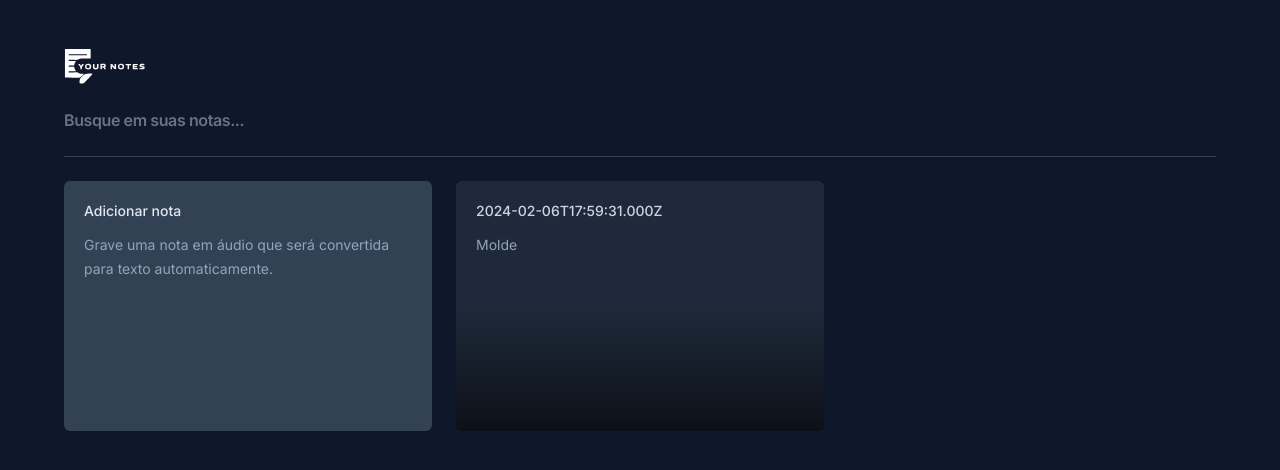
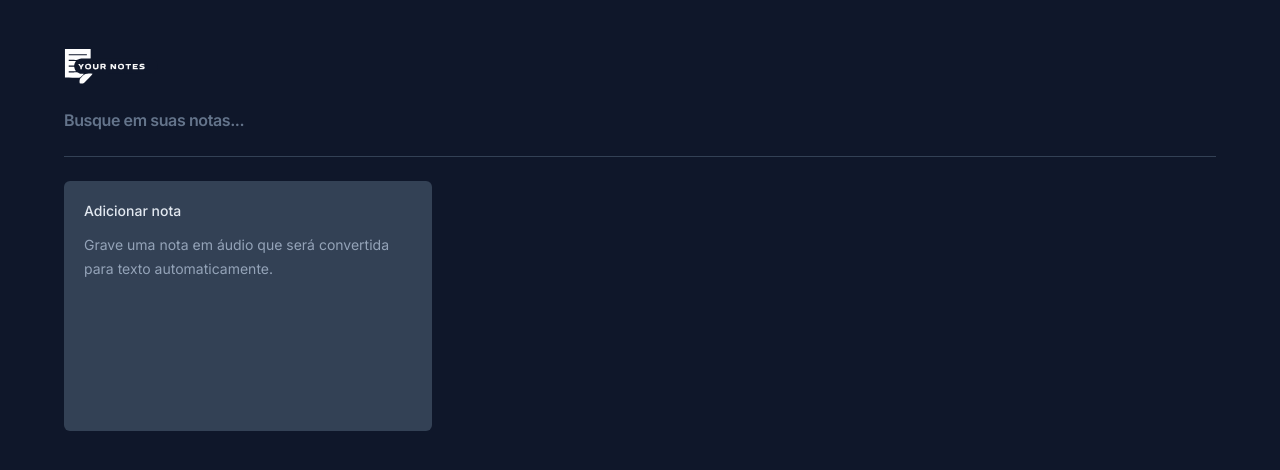
Before and after one commit to walacecordeiro/yourNotes, a React (Vite) app: page / in a window 1280 px wide. Shown: the top 470 px of the page. Built offline with nearby package versions, Linux system fonts and the light colour scheme.

Commit message:
creating notes; store note in its current state; I stored the note in web storage; I got the search input working

```diff
--- a/src/app.tsx
+++ b/src/app.tsx
@@ -1,8 +1,55 @@
+import { ChangeEvent, useState } from "react";
 import logo from "./assets/logo.svg";
 import { NewNoteCard } from "./components/new-note-card";
 import { NoteCard } from "./components/note-card";
 
+interface Note {
+  id: string;
+  date: Date;
+  content: string;
+}
+
 export function App() {
+  const [search, setSearch] = useState("");
+  const [notes, setNotes] = useState<Note[]>(() => {
+    const notesOnStorage = localStorage.getItem("notes");
+
+    if (notesOnStorage) {
+      return JSON.parse(notesOnStorage);
+    }
+
+    return [];
+  });
+
+  function onNoteCreated(content: string) {
+    const newNote = {
+      id: crypto.randomUUID(),
+      date: new Date(),
+      content,
+    };
+
+    const notesArray = [newNote, ...notes];
+
+    setNotes(notesArray);
+
+    localStorage.setItem("notes", JSON.stringify(notesArray));
+  }
+
+  function handleSearch(event: ChangeEvent<HTMLInputElement>) {
+    const query = event.target.value;
+
+    setSearch(query);
+  }
+
+  console.log(search);
+
+  const filteredNotes =
+    search != ""
+      ? notes.filter((note) =>
+          note.content.toLocaleLowerCase().includes(search.toLocaleLowerCase())
+        )
+      : notes;
+
   return (
     <div className="mx-auto max-w-6xl my-12 space-y-6">
       <img className="h-9" src={logo} alt="logo da your notes" />
@@ -12,22 +59,19 @@
           type="text"
           placeholder="Busque em suas notas..."
           className="w-full bg-transparent text-3
-
           xl font-semibold tracking-tight outline-none placeholder:text-slate-500"
+          onChange={handleSearch}
         />
       </form>
 
       <div className="h-px bg-slate-700" />
 
       <div className="grid grid-cols-3 auto-rows-[250px] gap-6">
-        <NewNoteCard />
+        <NewNoteCard onNoteCreated={onNoteCreated} />
 
-        <NoteCard
-          note={{
-            date: new Date(),
-            content: "Molde",
-          }}
-        />
+        {filteredNotes.map((note) => {
+          return <NoteCard key={note.id} note={note} />;
+        })}
       </div>
     </div>
   );
--- a/src/components/new-note-card.tsx
+++ b/src/components/new-note-card.tsx
@@ -3,7 +3,11 @@
 import { ChangeEvent, FormEvent, useState } from "react";
 import { toast } from "sonner";
 
-export function NewNoteCard() {
+interface NewNoteCardProps {
+  onNoteCreated: (conten: string) => void;
+}
+
+export function NewNoteCard({ onNoteCreated }: NewNoteCardProps) {
   const [shouldShowOnBoarding, setShouldShowOnBoarding] = useState(true);
   const [content, setContent] = useState("");
 
@@ -20,8 +24,12 @@
 
   function handleSaveNote(e: FormEvent) {
     e.preventDefault();
-    console.log(content);
-    toast.success("Nota criada com sucesso!")
+    onNoteCreated(content);
+
+    setContent('')
+    setShouldShowOnBoarding(true)
+
+    toast.success("Nota criada com sucesso!");
   }
 
   return (
@@ -69,6 +77,7 @@
                   autoFocus
                   className="text-sm leading-6 text-slate-400 bg-transparent resize-none flex-1 outline-none"
                   onChange={handleContentChange}
+                  value={content}
                 />
               )}
             </div>
--- a/src/components/note-card.tsx
+++ b/src/components/note-card.tsx
@@ -15,7 +15,10 @@
     <Dialog.Root>
       <Dialog.Trigger className="rounded-md text-left flex flex-col bg-slate-800 p-5 gap-3 overflow-hidden relative hover:ring-2 ring-slate-600 outline-none focus-visible:ring-2 focus-visible:ring-lime-400">
         <span className="text-sm font-medium text-slate-300">
-          {note.date.toISOString()}
+          {formatDistanceToNow(note.date, {
+            locale: ptBR,
+            addSuffix: true,
+          })}
         </span>
         <p className="text-sm leading-6 text-slate-400">{note.content}</p>
 
@@ -26,7 +29,7 @@
         <Dialog.Overlay className="inset-0 fixed bg-black/50" />
         <Dialog.Content className="fixed overflow-hidden left-1/2 top-1/2 -translate-x-1/2 -translate-y-1/2 max-w-[640px] w-full h-[60vh] bg-slate-700 rounded-md flex flex-col outline-none">
           <Dialog.Close className="absolute right-0 top-0 bg-slate-800 p-1.5 text-slate-400 hover:text-slate-100">
-            <X className="size-5"/>
+            <X className="size-5" />
           </Dialog.Close>
           <div className="flex flex-1 flex-col gap-3 p-5">
             <span className="text-sm font-medium text-slate-300">
```
